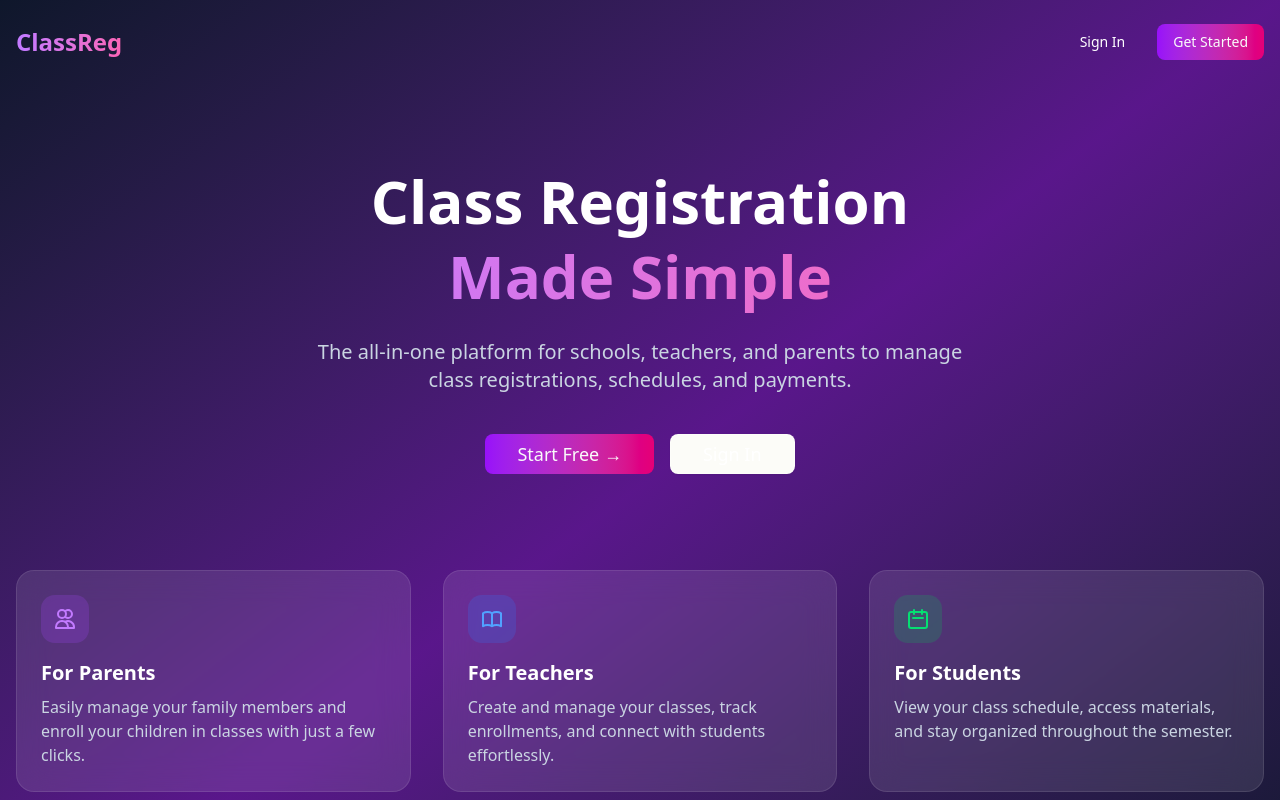
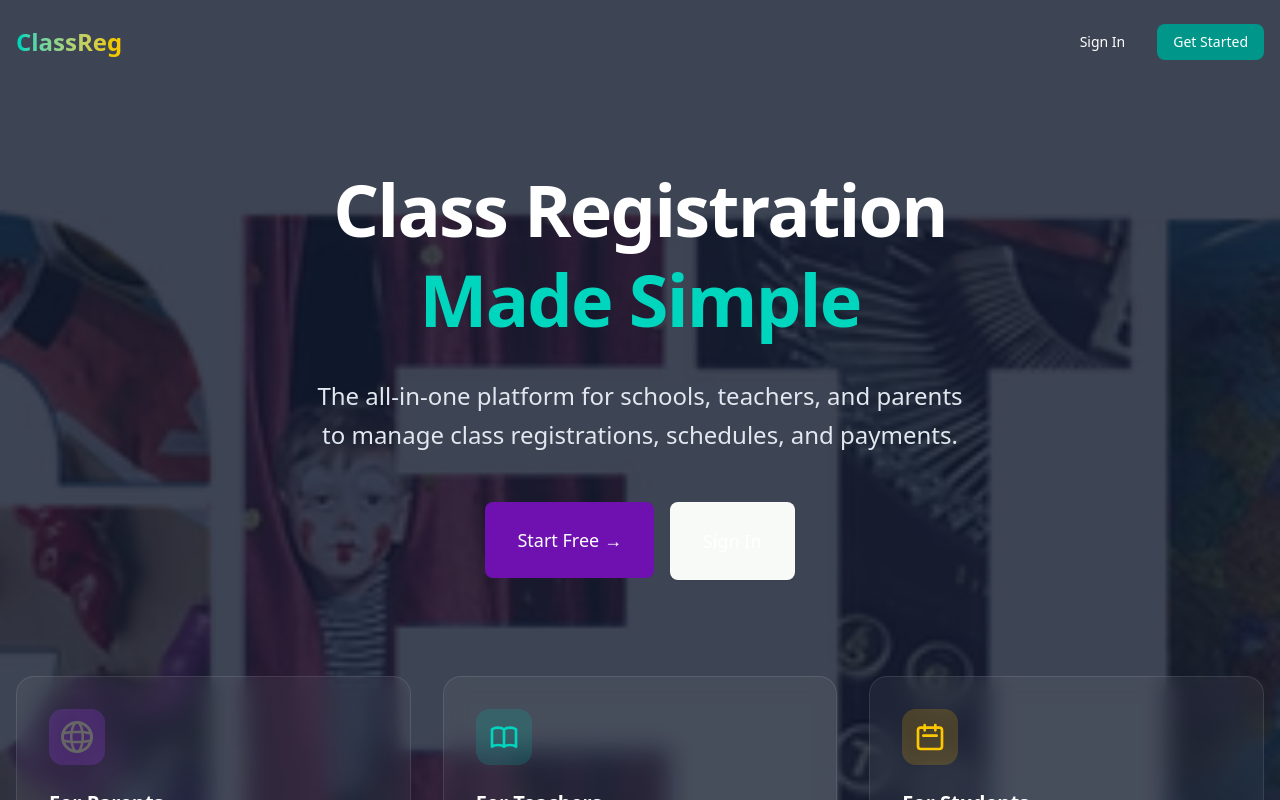
Before and after one commit to JimEastburn/class-registration-system, a Next.js app: page / in a window 1280 px wide. Shown: the top 800 px of the page. Built offline with nearby package versions, Linux system fonts and the light colour scheme; no server answers.

Commit message:
feat: Redesign landing page with a background image, updated color scheme, and refined component styling.

```diff
--- a/src/app/globals.css
+++ b/src/app/globals.css
@@ -48,110 +48,123 @@
 
 :root {
   --radius: 0.625rem;
-  /* Austin AAC "Arts + Academic" Palette - Light Mode */
+  /* Austin AAC "Arts + Academic" Palette */
 
-  /* Background: Limestone Cream / Clean White */
-  --background: oklch(0.99 0.005 100);
+  /* Background: Limestone Cream */
+  --background: #F8FAF8;
   /* Foreground: Deep Slate (Professional Text) */
-  --foreground: oklch(0.35 0.04 260);
+  --foreground: #334155;
 
-  --card: oklch(1 0 0);
-  --card-foreground: oklch(0.35 0.04 260);
+  --card: #FFFFFF;
+  --card-foreground: #334155;
 
-  --popover: oklch(1 0 0);
-  --popover-foreground: oklch(0.35 0.04 260);
+  --popover: #FFFFFF;
+  --popover-foreground: #334155;
 
-  /* Primary: Deep Indigo (Academic/Regal) */
-  --primary: oklch(0.35 0.18 290);
-  --primary-foreground: oklch(0.985 0 0);
+  /* Primary: Deep Indigo (Academic/Professional) */
+  --primary: #4C1D95;
+  --primary-foreground: #FFFFFF;
 
-  /* Secondary: Vibrant Teal (Creative) */
-  --secondary: oklch(0.96 0.04 180); /* Very light teal tint for backgrounds */
-  --secondary-foreground: oklch(0.4 0.12 180); /* Darker teal for text on secondary bg */
+  /* Secondary: Vibrant Teal (Creative/Energetic) */
+  --secondary: #0D9488;
+  --secondary-foreground: #FFFFFF;
 
-  /* Muted: Soft Gray */
-  --muted: oklch(0.96 0.01 260);
-  --muted-foreground: oklch(0.55 0.04 260);
+  /* Muted: Soft Gray for backgrounds */
+  --muted: #F1F5F9;
+  --muted-foreground: #64748B;
 
   /* Accent: Sunset Gold */
-  --accent: oklch(0.96 0.01 260); /* Same as muted typical for light mode accents unless active */
-  --accent-foreground: oklch(0.35 0.18 290);
+  --accent: #FBBF24;
+  --accent-foreground: #4C1D95;
 
-  --destructive: oklch(0.577 0.245 27.325);
+  --destructive: #EF4444;
+  --destructive-foreground: #FFFFFF;
 
-  --border: oklch(0.92 0.01 260);
-  --input: oklch(0.92 0.01 260);
-  --ring: oklch(0.35 0.18 290); /* Ring matches primary */
+  --border: #E2E8F0;
+  --input: #E2E8F0;
+  --ring: #4C1D95;
 
-  --chart-1: oklch(0.35 0.18 290); /* Purple */
-  --chart-2: oklch(0.65 0.15 180); /* Teal */
-  --chart-3: oklch(0.85 0.18 85);  /* Gold */
-  --chart-4: oklch(0.60 0.20 30);  /* Burnt Orange */
-  --chart-5: oklch(0.50 0.15 200); /* Blue */
+  --chart-1: #4C1D95;
+  /* Deep Indigo */
+  --chart-2: #0D9488;
+  /* Vibrant Teal */
+  --chart-3: #FBBF24;
+  /* Sunset Gold */
+  --chart-4: #334155;
+  /* Slate Gray */
+  --chart-5: #10B981;
+  /* Success Green */
 
-  --sidebar: oklch(0.99 0.005 100);
-  --sidebar-foreground: oklch(0.35 0.04 260);
-  --sidebar-primary: oklch(0.35 0.18 290);
-  --sidebar-primary-foreground: oklch(0.985 0 0);
-  --sidebar-accent: oklch(0.96 0.04 180);
-  --sidebar-accent-foreground: oklch(0.35 0.18 290);
-  --sidebar-border: oklch(0.92 0.01 260);
-  --sidebar-ring: oklch(0.35 0.18 290);
+  --sidebar: #F8FAF8;
+  --sidebar-foreground: #334155;
+  --sidebar-primary: #4C1D95;
+  --sidebar-primary-foreground: #FFFFFF;
+  --sidebar-accent: #F1F5F9;
+  --sidebar-accent-foreground: #4C1D95;
+  --sidebar-border: #E2E8F0;
+  --sidebar-ring: #4C1D95;
 }
 
 .dark {
-  /* Austin AAC "Arts + Academic" Palette - Dark Mode */
+  /* Dark Mode Adaptation - Keeping consistency but readable on dark */
 
-  /* Background: Deep Slate/Navy */
-  --background: oklch(0.15 0.04 260);
-  --foreground: oklch(0.98 0.01 260);
+  /* Background: Darker Deep Indigo variant or Slate */
+  --background: #0F172A;
+  /* Slate 900 */
+  --foreground: #F8FAF8;
+  /* Limestone Cream */
 
-  --card: oklch(0.20 0.04 260);
-  --card-foreground: oklch(0.98 0.01 260);
+  --card: #1E293B;
+  /* Slate 800 */
+  --card-foreground: #F8FAF8;
 
-  --popover: oklch(0.20 0.04 260);
-  --popover-foreground: oklch(0.98 0.01 260);
+  --popover: #1E293B;
+  --popover-foreground: #F8FAF8;
 
-  /* Primary: Lighter Indigo for dark mode visibility */
-  --primary: oklch(0.65 0.18 290);
-  --primary-foreground: oklch(0.10 0.04 260);
+  /* Primary: Lighten Deep Indigo for dark mode or keep as brand color if contrast allows */
+  --primary: #818CF8;
+  /* Indogo 400 for better visibility in dark mode? Or stick to brand. Let's stick closer to brand but readable. */
+  --primary-foreground: #FFFFFF;
 
-  /* Secondary: Deep Teal */
-  --secondary: oklch(0.25 0.08 180);
-  --secondary-foreground: oklch(0.90 0.04 180);
+  /* Secondary: Vibrant Teal */
+  --secondary: #14B8A6;
+  /* Teal 500 */
+  --secondary-foreground: #FFFFFF;
 
-  --muted: oklch(0.25 0.04 260);
-  --muted-foreground: oklch(0.70 0.04 260);
+  --muted: #1E293B;
+  --muted-foreground: #94A3B8;
 
-  --accent: oklch(0.25 0.04 260);
-  --accent-foreground: oklch(0.98 0.01 260);
+  --accent: #1E293B;
+  --accent-foreground: #F8FAF8;
 
-  --destructive: oklch(0.704 0.191 22.216);
+  --destructive: #EF4444;
+  --destructive-foreground: #FFFFFF;
 
-  --border: oklch(0.25 0.04 260);
-  --input: oklch(0.25 0.04 260);
-  --ring: oklch(0.65 0.18 290);
+  --border: #1E293B;
+  --input: #1E293B;
+  --ring: #818CF8;
 
-  --chart-1: oklch(0.65 0.18 290);
-  --chart-2: oklch(0.75 0.15 180);
-  --chart-3: oklch(0.85 0.18 85);
-  --chart-4: oklch(0.70 0.20 30);
-  --chart-5: oklch(0.60 0.15 200);
+  --chart-1: #818CF8;
+  --chart-2: #14B8A6;
+  --chart-3: #FBBF24;
+  --chart-4: #94A3B8;
+  --chart-5: #34D399;
 
-  --sidebar: oklch(0.18 0.04 260);
-  --sidebar-foreground: oklch(0.98 0.01 260);
-  --sidebar-primary: oklch(0.65 0.18 290);
-  --sidebar-primary-foreground: oklch(0.985 0 0);
-  --sidebar-accent: oklch(0.25 0.04 260);
-  --sidebar-accent-foreground: oklch(0.98 0.01 260);
-  --sidebar-border: oklch(0.25 0.04 260);
-  --sidebar-ring: oklch(0.65 0.18 290);
+  --sidebar: #0F172A;
+  --sidebar-foreground: #F8FAF8;
+  --sidebar-primary: #818CF8;
+  --sidebar-primary-foreground: #FFFFFF;
+  --sidebar-accent: #1E293B;
+  --sidebar-accent-foreground: #F8FAF8;
+  --sidebar-border: #1E293B;
+  --sidebar-ring: #818CF8;
 }
 
 @layer base {
   * {
     @apply border-border outline-ring/50;
   }
+
   body {
     @apply bg-background text-foreground;
   }
--- a/src/app/page.tsx
+++ b/src/app/page.tsx
@@ -1,11 +1,12 @@
 import { createClient } from '@/lib/supabase/server';
 import { redirect } from 'next/navigation';
 import Link from 'next/link';
+import Image from 'next/image';
 import { Button } from '@/components/ui/button';
 
 export default async function HomePage() {
-  const supabase = await createClient();
-  const { data: { user } } = await supabase.auth.getUser();
+  const supabase = createClient();
+  const { data: { user } } = await (await supabase).auth.getUser();
 
   // Redirect authenticated users to their dashboard
   if (user) {
@@ -14,20 +15,35 @@ export default async function HomePage() {
   }
 
   return (
-    <div className="min-h-screen bg-gradient-to-br from-slate-900 via-purple-900 to-slate-900">
+    <div className="min-h-screen relative text-white">
+      {/* Background Image & Overlay */}
+      <div className="absolute inset-0 z-0">
+        <div className="absolute inset-0 bg-slate-900/80 z-10" /> {/* Dark overlay for readability */}
+        <Image
+          src="/Together FADE.avif"
+          alt="Class Registration Background"
+          fill
+          className="object-cover"
+          priority
+        />
+      </div>
+
+      {/* Content Wrapper */}
+      <div className="relative z-20 min-h-screen flex flex-col">
+
         {/* Navigation */}
         <nav className="container mx-auto px-4 py-6 flex items-center justify-between">
-        <span className="text-2xl font-bold bg-gradient-to-r from-purple-400 to-pink-400 bg-clip-text text-transparent">
+          <span className="text-2xl font-bold bg-gradient-to-r from-teal-400 to-yellow-400 bg-clip-text text-transparent">
             ClassReg
           </span>
           <div className="flex gap-4">
             <Link href="/login">
-            <Button variant="ghost" className="text-white hover:bg-white/10">
+              <Button variant="ghost" className="text-white hover:bg-white/10 hover:text-white">
                 Sign In
               </Button>
             </Link>
             <Link href="/register">
-            <Button className="bg-gradient-to-r from-purple-600 to-pink-600 hover:from-purple-700 hover:to-pink-700">
+              <Button className="bg-teal-600 hover:bg-teal-700 text-white border-0">
                 Get Started
               </Button>
             </Link>
@@ -35,26 +51,26 @@ export default async function HomePage() {
         </nav>
 
         {/* Hero Section */}
-      <main className="container mx-auto px-4 py-20">
-        <div className="text-center max-w-3xl mx-auto">
-          <h1 className="text-5xl md:text-6xl font-bold text-white mb-6 leading-tight">
+        <main className="container mx-auto px-4 py-20 flex-grow flex flex-col justify-center">
+          <div className="text-center max-w-4xl mx-auto">
+            <h1 className="text-5xl md:text-7xl font-bold text-white mb-8 leading-tight tracking-tight">
               Class Registration
-            <span className="block bg-gradient-to-r from-purple-400 to-pink-400 bg-clip-text text-transparent">
+              <span className="block text-teal-400">
                 Made Simple
               </span>
             </h1>
-          <p className="text-xl text-slate-300 mb-10 max-w-2xl mx-auto">
+            <p className="text-xl md:text-2xl text-slate-200 mb-12 max-w-2xl mx-auto leading-relaxed">
               The all-in-one platform for schools, teachers, and parents to manage
               class registrations, schedules, and payments.
             </p>
-          <div className="flex gap-4 justify-center">
+            <div className="flex flex-col sm:flex-row gap-4 justify-center">
               <Link href="/register">
-              <Button size="lg" className="bg-gradient-to-r from-purple-600 to-pink-600 hover:from-purple-700 hover:to-pink-700 text-lg px-8">
+                <Button size="lg" className="bg-purple-800 hover:bg-purple-900 text-white text-lg px-8 py-6 h-auto w-full sm:w-auto">
                   Start Free →
                 </Button>
               </Link>
               <Link href="/login">
-              <Button size="lg" variant="outline" className="text-white border-white/30 hover:bg-white/10 text-lg px-8">
+                <Button size="lg" variant="outline" className="text-white border-white/30 hover:bg-white/10 text-lg px-8 py-6 h-auto w-full sm:w-auto">
                   Sign In
                 </Button>
               </Link>
@@ -63,38 +79,36 @@ export default async function HomePage() {
 
           {/* Features Grid */}
           <div className="grid md:grid-cols-3 gap-8 mt-24">
-          <div className="bg-white/10 backdrop-blur-lg rounded-2xl p-6 border border-white/10">
-            <div className="w-12 h-12 bg-purple-500/20 rounded-xl flex items-center justify-center mb-4">
-              <svg className="w-6 h-6 text-purple-400" fill="none" stroke="currentColor" viewBox="0 0 24 24">
-                <path strokeLinecap="round" strokeLinejoin="round" strokeWidth={2} d="M12 4.354a4 4 0 110 5.292M15 21H3v-1a6 6 0 0112 0v1zm0 0h6v-1a6 6 0 00-9-5.197M13 7a4 4 0 11-8 0 4 4 0 018 0z" />
-              </svg>
+            <div className="bg-white/5 backdrop-blur-md rounded-2xl p-8 border border-white/10 hover:bg-white/10 transition-colors">
+              <div className="w-14 h-14 bg-purple-500/20 rounded-xl flex items-center justify-center mb-6">
+                <img src="/globe.svg" alt="Global Access" className="w-8 h-8 text-purple-400" />
               </div>
-            <h3 className="text-xl font-semibold text-white mb-2">For Parents</h3>
-            <p className="text-slate-300">
+              <h3 className="text-xl font-semibold text-white mb-3">For Parents</h3>
+              <p className="text-slate-300 leading-relaxed">
                 Easily manage your family members and enroll your children in classes with just a few clicks.
               </p>
             </div>
 
-          <div className="bg-white/10 backdrop-blur-lg rounded-2xl p-6 border border-white/10">
-            <div className="w-12 h-12 bg-blue-500/20 rounded-xl flex items-center justify-center mb-4">
-              <svg className="w-6 h-6 text-blue-400" fill="none" stroke="currentColor" viewBox="0 0 24 24">
+            <div className="bg-white/5 backdrop-blur-md rounded-2xl p-8 border border-white/10 hover:bg-white/10 transition-colors">
+              <div className="w-14 h-14 bg-teal-500/20 rounded-xl flex items-center justify-center mb-6">
+                <svg className="w-8 h-8 text-teal-400" fill="none" stroke="currentColor" viewBox="0 0 24 24">
                   <path strokeLinecap="round" strokeLinejoin="round" strokeWidth={2} d="M12 6.253v13m0-13C10.832 5.477 9.246 5 7.5 5S4.168 5.477 3 6.253v13C4.168 18.477 5.754 18 7.5 18s3.332.477 4.5 1.253m0-13C13.168 5.477 14.754 5 16.5 5c1.747 0 3.332.477 4.5 1.253v13C19.832 18.477 18.247 18 16.5 18c-1.746 0-3.332.477-4.5 1.253" />
                 </svg>
               </div>
-            <h3 className="text-xl font-semibold text-white mb-2">For Teachers</h3>
-            <p className="text-slate-300">
+              <h3 className="text-xl font-semibold text-white mb-3">For Teachers</h3>
+              <p className="text-slate-300 leading-relaxed">
                 Create and manage your classes, track enrollments, and connect with students effortlessly.
               </p>
             </div>
 
-          <div className="bg-white/10 backdrop-blur-lg rounded-2xl p-6 border border-white/10">
-            <div className="w-12 h-12 bg-green-500/20 rounded-xl flex items-center justify-center mb-4">
-              <svg className="w-6 h-6 text-green-400" fill="none" stroke="currentColor" viewBox="0 0 24 24">
+            <div className="bg-white/5 backdrop-blur-md rounded-2xl p-8 border border-white/10 hover:bg-white/10 transition-colors">
+              <div className="w-14 h-14 bg-yellow-500/20 rounded-xl flex items-center justify-center mb-6">
+                <svg className="w-8 h-8 text-yellow-400" fill="none" stroke="currentColor" viewBox="0 0 24 24">
                   <path strokeLinecap="round" strokeLinejoin="round" strokeWidth={2} d="M8 7V3m8 4V3m-9 8h10M5 21h14a2 2 0 002-2V7a2 2 0 00-2-2H5a2 2 0 00-2 2v12a2 2 0 002 2z" />
                 </svg>
               </div>
-            <h3 className="text-xl font-semibold text-white mb-2">For Students</h3>
-            <p className="text-slate-300">
+              <h3 className="text-xl font-semibold text-white mb-3">For Students</h3>
+              <p className="text-slate-300 leading-relaxed">
                 View your class schedule, access materials, and stay organized throughout the semester.
               </p>
             </div>
@@ -102,9 +116,10 @@ export default async function HomePage() {
         </main>
 
         {/* Footer */}
-      <footer className="container mx-auto px-4 py-10 text-center text-slate-400 text-sm">
+        <footer className="container mx-auto px-4 py-8 text-center text-slate-400 text-sm border-t border-white/10">
           © 2026 ClassReg. All rights reserved.
         </footer>
       </div>
+    </div>
   );
 }
```
Lines whose indentation alone changed are shown as unchanged.
